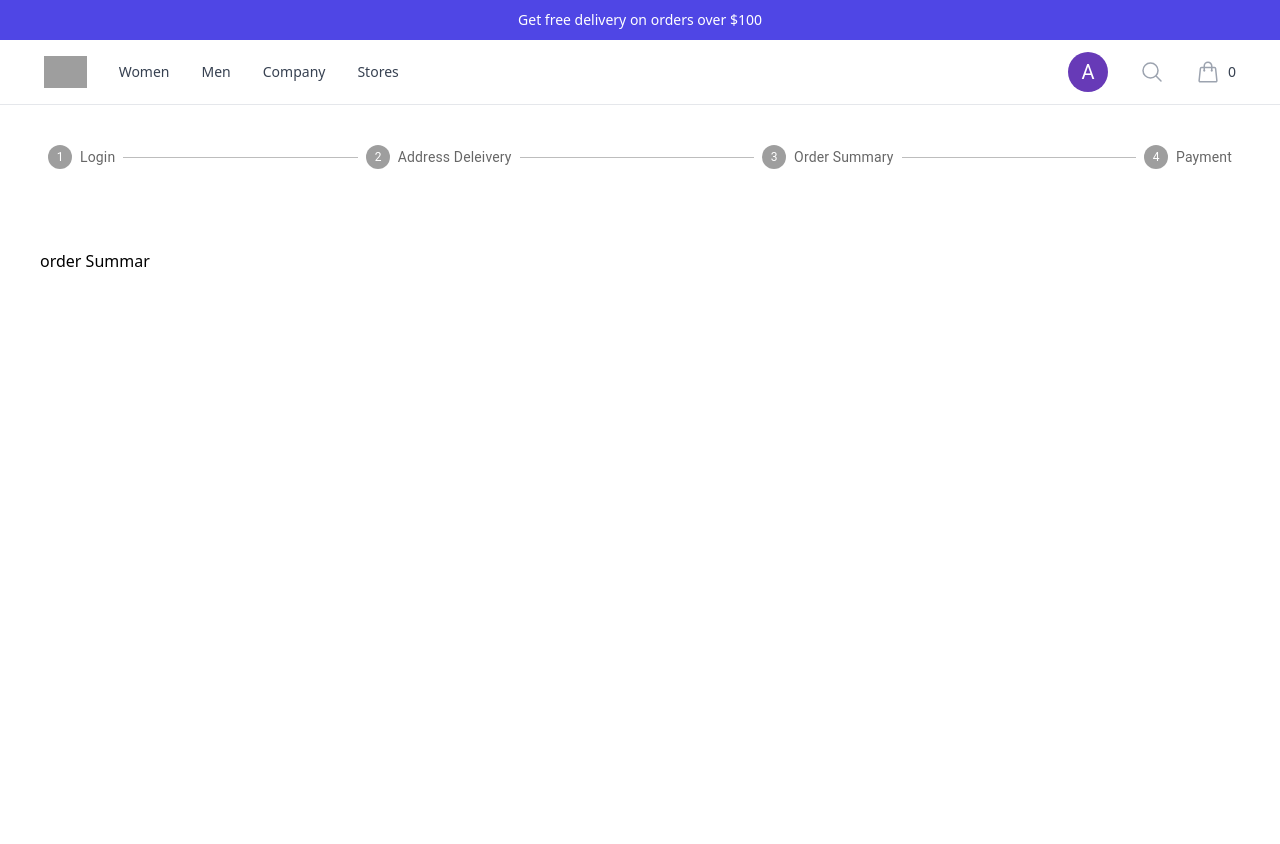
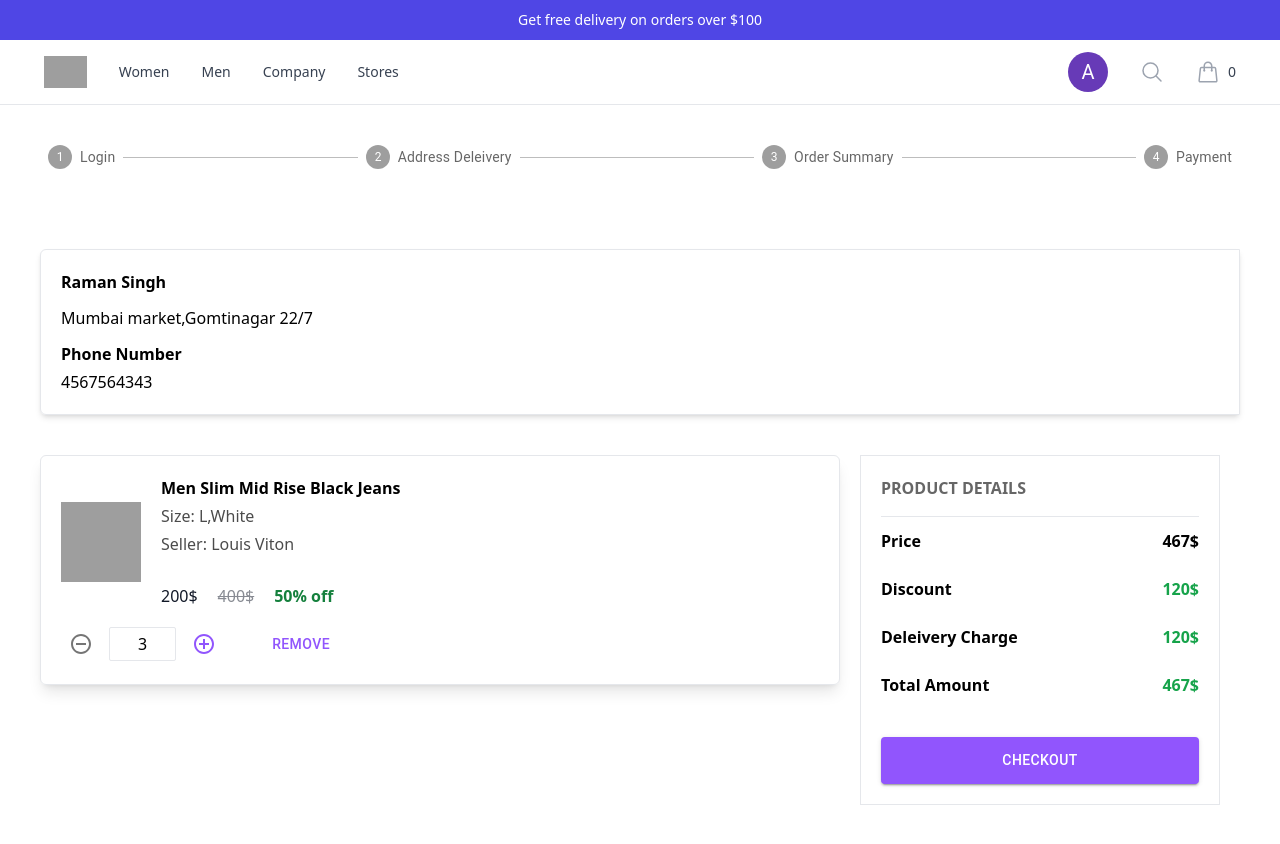
Before and after one commit to AayushShuk1a/E-commerce, a React (Vite) app in the folder frontend/: page / in a window 1280 px wide. Shown: the top 844 px of the page. Before the commit the page ends 800 px from the top, so only its background shows below. Built offline with nearby package versions, Linux system fonts and the light colour scheme; grey boxes are pictures that could not be loaded.

Commit message:
Order Summary

```diff
--- a/frontend/src/customer/components/Checkout/AddressCard.jsx
+++ b/frontend/src/customer/components/Checkout/AddressCard.jsx
@@ -2,8 +2,13 @@ import React from 'react'
 
 const AddressCard = () => {
   return (
-    <div>
-      Address Card
+    <div className='space-y-3'>
+      <p className='font-semibold'>Raman Singh</p>
+      <p>Mumbai market,Gomtinagar 22/7</p>
+      <div className="space-y-1">
+        <p className='font-semibold'>Phone Number</p>
+        <p>4567564343</p>
+      </div>
     </div>
   )
 }
--- a/frontend/src/customer/components/Checkout/OrderSummary.jsx
+++ b/frontend/src/customer/components/Checkout/OrderSummary.jsx
@@ -1,11 +1,65 @@
-import React from 'react'
+import React from "react";
+import AddressCard from "./AddressCard";
+import { Button } from "@mui/material";
+import CartItem from "../Cart/CartItem";
 
 const OrderSummary = () => {
   return (
     <div>
-      order Summar
+      <div className="p-5 shadow-md rounded-s-md border">
+        <AddressCard />
+      </div>
+
+      <div>
+      <div className="mt-10">
+      <div className="lg:grid grid-cols-3  relative">
+        <div className="col-span-2">
+          <CartItem/>
+        </div>
+        <div className="px-5 sticky top-0 h-[100vh] mt-5 lg:mt-0">
+          <div className="border p-5">
+            <p className="uppercase font-bold opacity-60 pb-4">
+              product Details
+            </p>
+            <hr />
+            <div className="space-y-3 font-semibold mb-10">
+              <div className="flex justify-between pt-3 text-black">
+                <span>Price</span>
+                <span>467$</span>
+              </div>
+
+              <div className="flex justify-between pt-3">
+                <span>Discount</span>
+                <span className="text-green-600">120$</span>
+              </div>
+
+              <div className="flex justify-between pt-3 ">
+                <span>Deleivery Charge</span>
+                <span className="text-green-600">120$</span>
+              </div>
+
+              <div className="flex justify-between pt-3 ">
+                <span>Total Amount</span>
+                <span className="text-green-600">467$</span>
+              </div>
+            </div>
+
+            <div>
+              <Button
+                variant="contained"
+                className="w-full mt-5"
+                sx={{ px: "2.5rem", py: ".7rem", bgcolor: "#9155fd" }}
+              >
+                Checkout
+              </Button>
+            </div>
+          </div>
+        </div>
+      </div>
     </div>
-  )
-}
+      </div>
+    </div>
+  );
+};
 
-export default OrderSummary
+export default OrderSummary;
```
